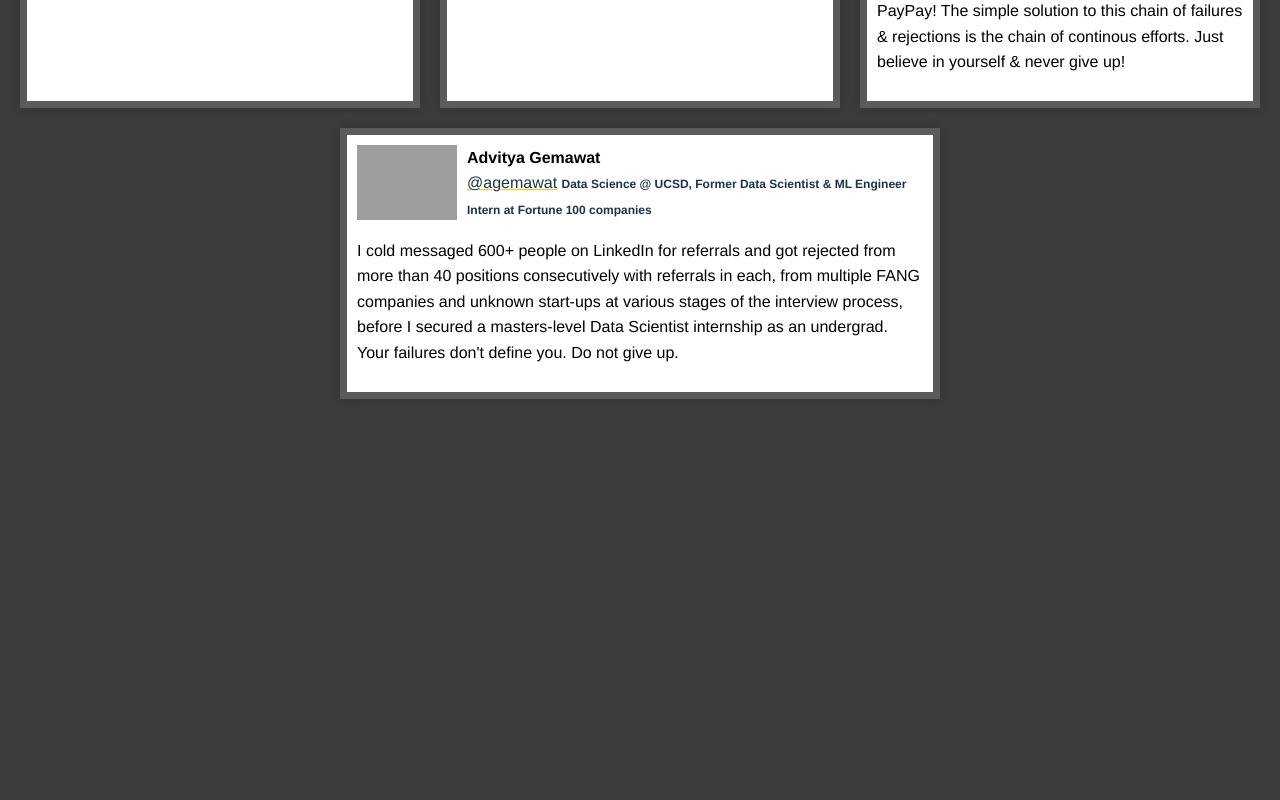
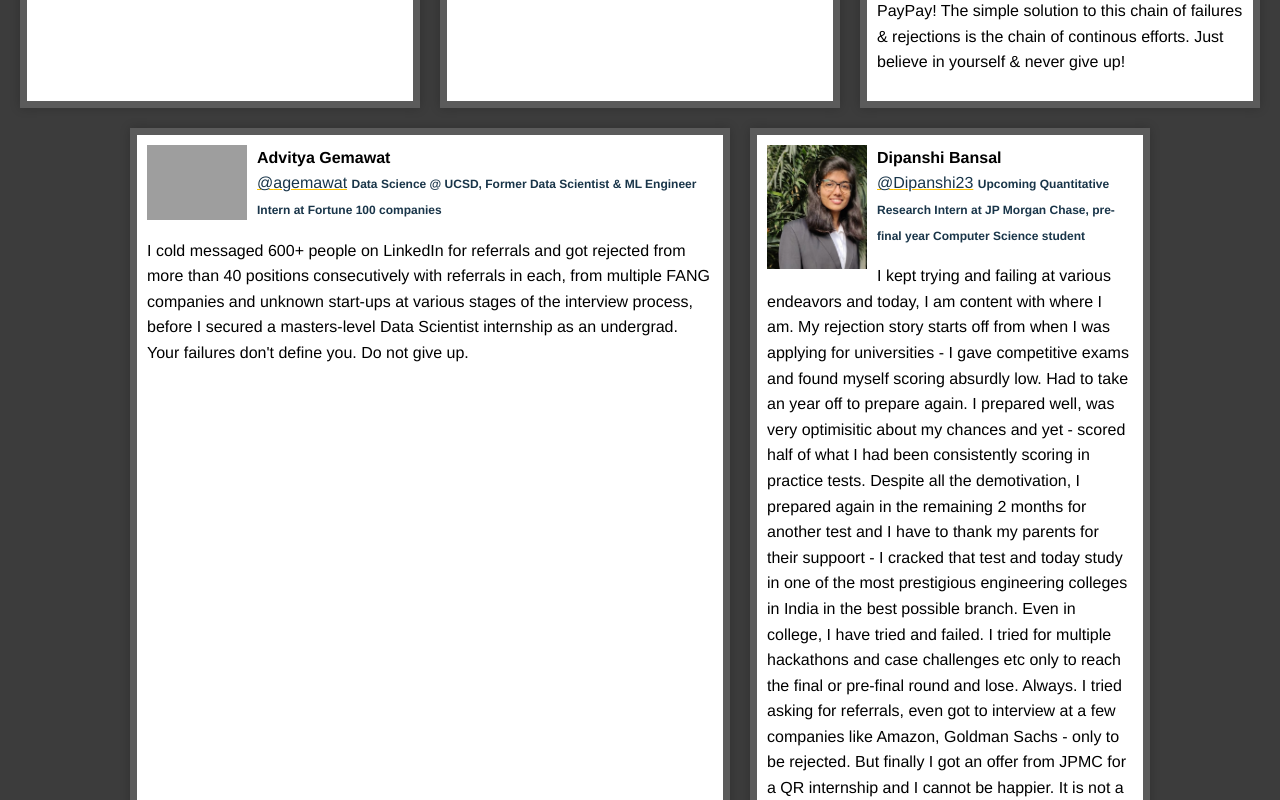
Before and after one commit to Rejectedus/rejected.us, a React (Create React App) app: page / in a window 1280 px wide. Shown: the part 10260-11060 px from the top of the page. Before the commit the page ends 10669 px from the top, so only its background shows below. Built offline with nearby package versions, Linux system fonts and the light colour scheme; grey boxes are pictures that could not be loaded.

Commit message:
rejection story : Dipanshi

```diff
--- a/src/data/stories.js
+++ b/src/data/stories.js
@@ -833,5 +833,14 @@ module.exports = [
     avatar: "advitya_gemawat.jpg",
     story: "I cold messaged 600+ people on LinkedIn for referrals and got rejected from more than 40 positions consecutively with referrals in each, from multiple FANG companies and unknown start-ups at various stages of the interview process, before I secured a masters-level Data Scientist internship as an undergrad. Your failures don't define you. Do not give up.",
     double: true
-},
+  },
+  {
+    fullName: "Dipanshi Bansal",
+    handle: "Dipanshi23",
+    website: "https://www.linkedin.com/in/dipanshi-bansal-8b7934183/",
+    bio: "Upcoming Quantitative Research Intern at JP Morgan Chase, pre-final year Computer Science student",
+    avatar: "dipanshi_bansal.jpg",
+    story: "I kept trying and failing at various endeavors and today, I am content with where I am. My rejection story starts off from when I was applying for universities - I gave competitive exams and found myself scoring absurdly low. Had to take an year off to prepare again. I prepared well, was very optimisitic about my chances and yet - scored half of what I had been consistently scoring in practice tests. Despite all the demotivation, I prepared again in the remaining 2 months for another test and I have to thank my parents for their suppoort - I cracked that test and today study in one of the most prestigious engineering colleges in India in the best possible branch. Even in college, I have tried and failed. I tried for multiple hackathons and case challenges etc only to reach the final or pre-final round and lose. Always. I tried asking for referrals, even got to interview at a few companies like Amazon, Goldman Sachs - only to be rejected. But finally I got an offer from JPMC for a QR internship and I cannot be happier. It is not a role I had envisioned myself in, but maybe this role will lead me to a brighter future. But had I given up after all the failed coding tests, rejections faced in interviews, I probably would not have prepared as hard as I did for JPMC and today would not have that offer.",
+    double: false
+  },
 ];
```
Also changed, not shown: public/images/dipanshi_bansal.jpg (added).
